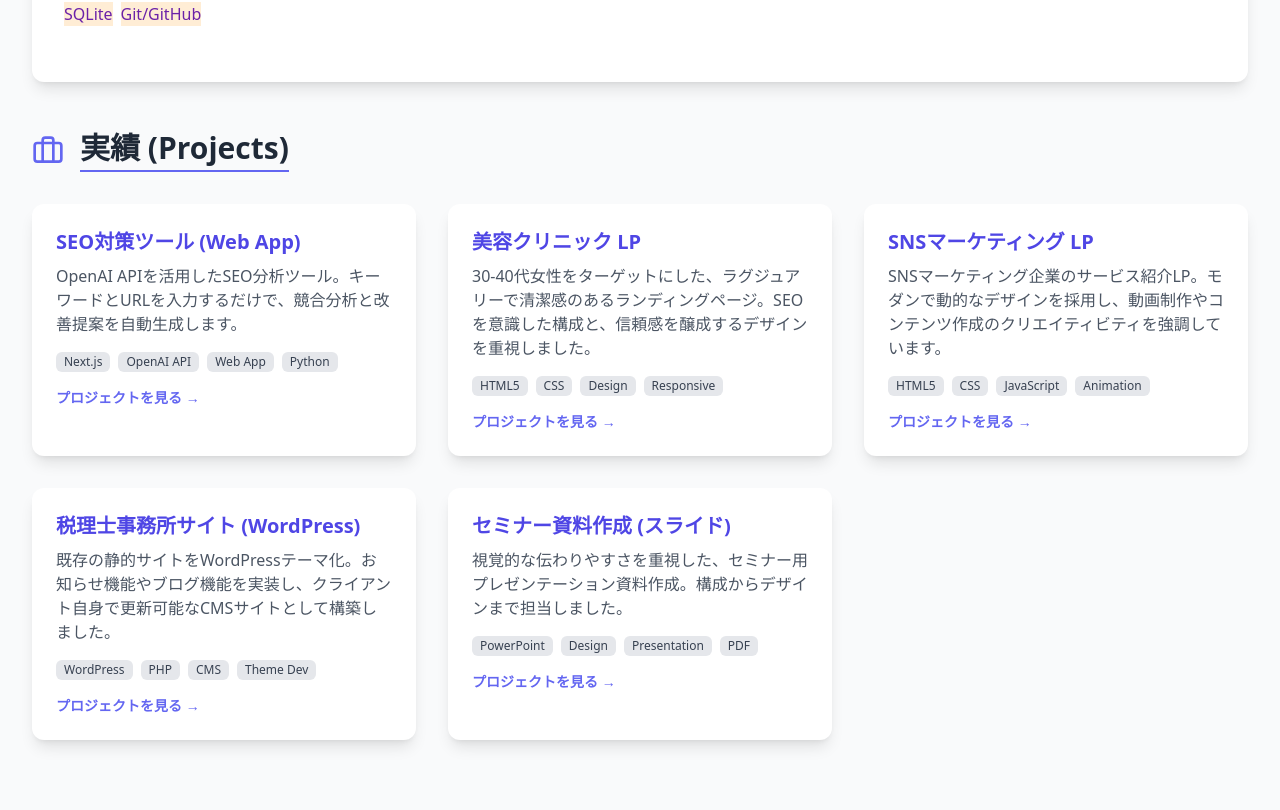
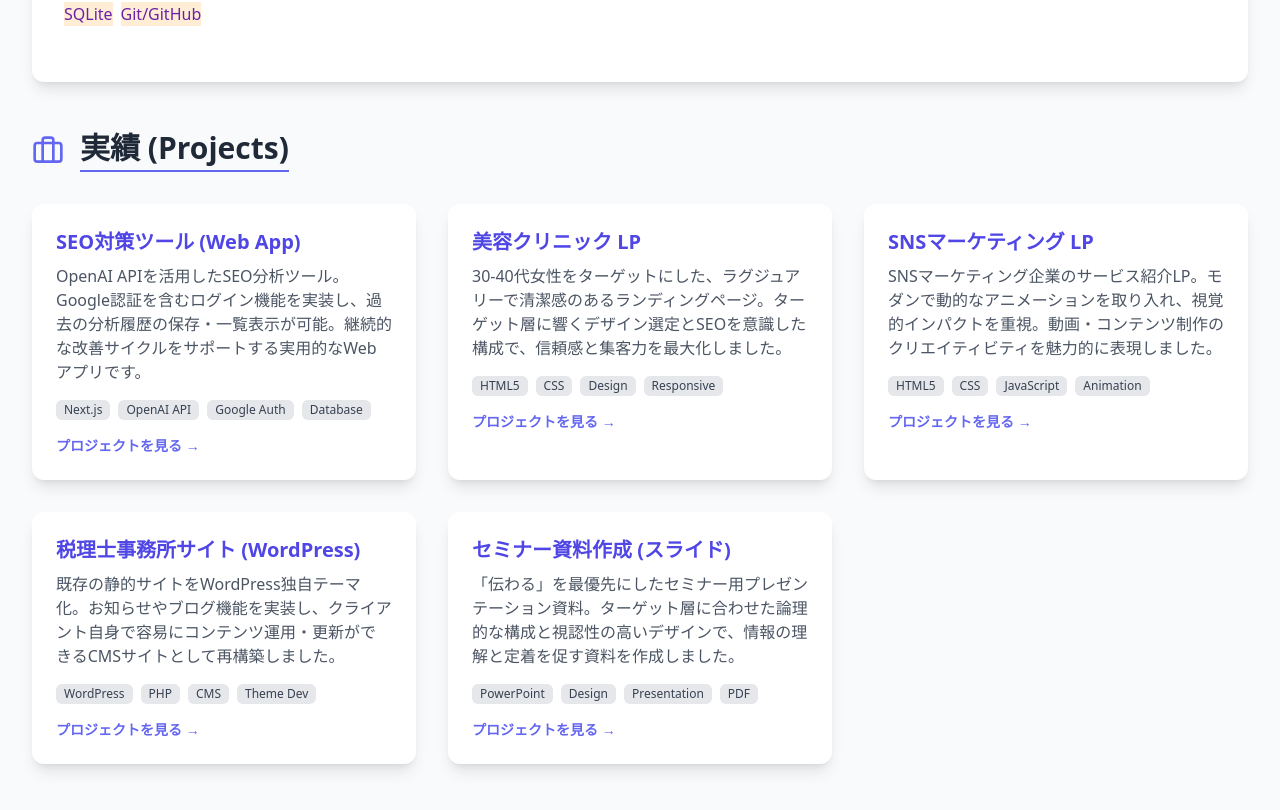
Before and after one commit to sa222conii/my-portfolio, a Next.js app: page / in a window 1280 px wide. Shown: the part 814-1624 px from the top of the page. Built offline with nearby package versions, Linux system fonts and the light colour scheme.

Commit message:
実績説明追加

```diff
--- a/src/app/page.tsx
+++ b/src/app/page.tsx
@@ -10,15 +10,15 @@ const projects = [
   {
     id: 4,
     title: "SEO対策ツール (Web App)",
-    description: "OpenAI APIを活用したSEO分析ツール。キーワードとURLを入力するだけで、競合分析と改善提案を自動生成します。",
-    tags: ["Next.js", "OpenAI API", "Web App", "Python"],
+    description: "OpenAI APIを活用したSEO分析ツール。Google認証を含むログイン機能を実装し、過去の分析履歴の保存・一覧表示が可能。継続的な改善サイクルをサポートする実用的なWebアプリです。",
+    tags: ["Next.js", "OpenAI API", "Google Auth", "Database"],
     link: "https://seo-ai-checker.vercel.app/",
     image: "",
   },
   {
     id: 1,
     title: "美容クリニック LP",
-    description: "30-40代女性をターゲットにした、ラグジュアリーで清潔感のあるランディングページ。SEOを意識した構成と、信頼感を醸成するデザインを重視しました。",
+    description: "30-40代女性をターゲットにした、ラグジュアリーで清潔感のあるランディングページ。ターゲット層に響くデザイン選定とSEOを意識した構成で、信頼感と集客力を最大化しました。",
     tags: ["HTML5", "CSS", "Design", "Responsive"],
     link: "/works/beauty-clinic/index.html",
     image: "",
@@ -26,7 +26,7 @@ const projects = [
   {
     id: 2,
     title: "SNSマーケティング LP",
-    description: "SNSマーケティング企業のサービス紹介LP。モダンで動的なデザインを採用し、動画制作やコンテンツ作成のクリエイティビティを強調しています。",
+    description: "SNSマーケティング企業のサービス紹介LP。モダンで動的なアニメーションを取り入れ、視覚的インパクトを重視。動画・コンテンツ制作のクリエイティビティを魅力的に表現しました。",
     tags: ["HTML5", "CSS", "JavaScript", "Animation"],
     link: "/works/funny-sns/index.html",
     image: "",
@@ -34,7 +34,7 @@ const projects = [
   {
     id: 3,
     title: "税理士事務所サイト (WordPress)",
-    description: "既存の静的サイトをWordPressテーマ化。お知らせ機能やブログ機能を実装し、クライアント自身で更新可能なCMSサイトとして構築しました。",
+    description: "既存の静的サイトをWordPress独自テーマ化。お知らせやブログ機能を実装し、クライアント自身で容易にコンテンツ運用・更新ができるCMSサイトとして再構築しました。",
     tags: ["WordPress", "PHP", "CMS", "Theme Dev"],
     link: "/works/wp_tax_office.pdf",
     image: "",
@@ -42,7 +42,7 @@ const projects = [
   {
     id: 5,
     title: "セミナー資料作成 (スライド)",
-    description: "視覚的な伝わりやすさを重視した、セミナー用プレゼンテーション資料作成。構成からデザインまで担当しました。",
+    description: "「伝わる」を最優先にしたセミナー用プレゼンテーション資料。ターゲット層に合わせた論理的な構成と視認性の高いデザインで、情報の理解と定着を促す資料を作成しました。",
     tags: ["PowerPoint", "Design", "Presentation", "PDF"],
     link: "/works/suit.pdf",
     image: "",
```
